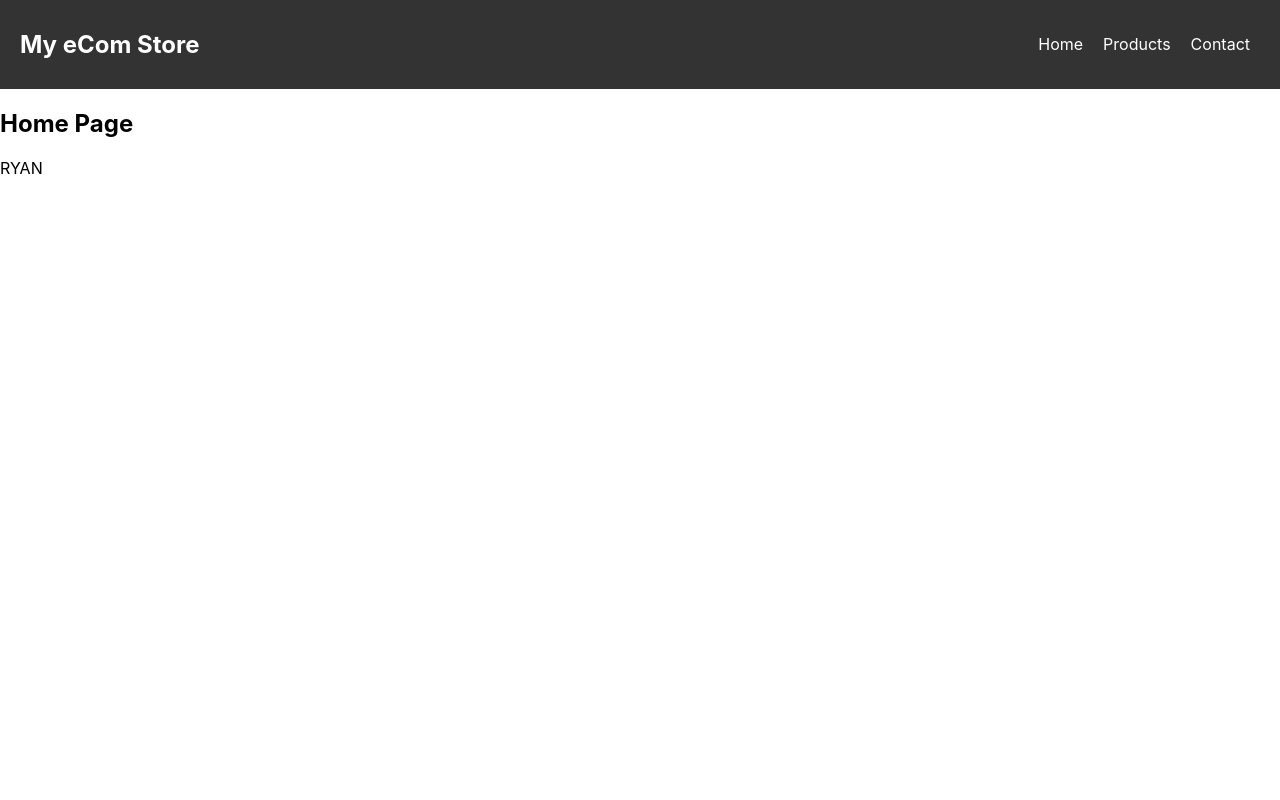
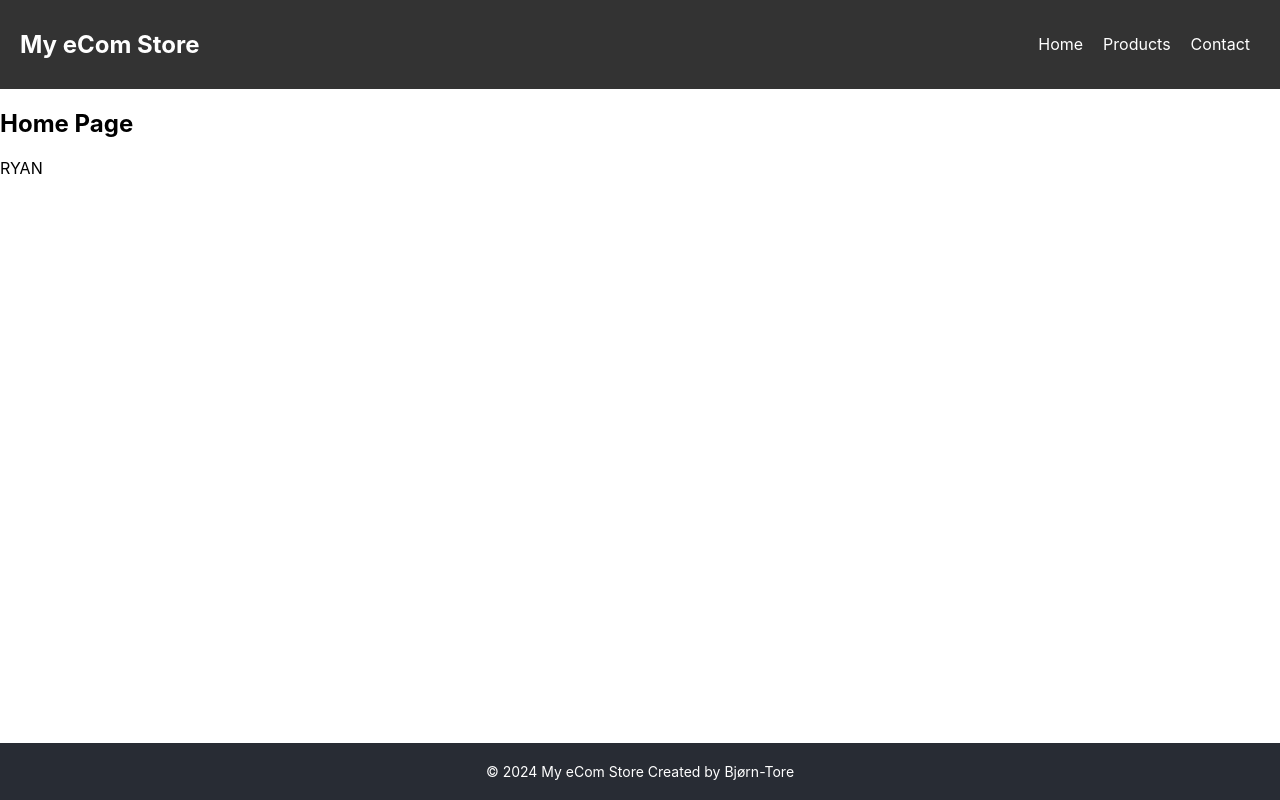
Before and after one commit to Bjonne696/Shopease-course-assignment-front-end-frameworks, a React (Create React App) app: page / in a window 1280 px wide. Built offline with nearby package versions, Linux system fonts and the light colour scheme.

Commit message:
Created footer
created footer within the components folder, and linked it to the Layout.jsx in the same folder. Updated App.jsx to refect this.

```diff
--- /dev/null
+++ b/src/components/Footer.jsx
@@ -0,0 +1,34 @@
+import React from 'react';
+import styled from 'styled-components';
+
+const FooterContainer = styled.footer`
+  background-color: #282c34;
+  color: white;
+  text-align: center;
+  padding: 20px 0;
+  position: fixed;
+  left: 0;
+  bottom: 0;
+  width: 100%;
+`;
+
+const FooterText = styled.p`
+  margin: 0;
+  padding: 0;
+  font-size: 14px;
+`;
+
+const Footer = () => {
+  return (
+    <FooterContainer>
+      <FooterText>© {new Date().getFullYear()} My eCom Store Created by Bjørn-Tore</FooterText>
+    </FooterContainer>
+  );
+};
+
+export default Footer;
+
+
+/*FooterContainer is a styled footer element that will stick to the bottom of the page.
+FooterText is a styled paragraph for any text you want to include in the footer.
+The Footer functional component returns the styled footer with some basic text, including the current year.*/
--- a/src/components/Layout.jsx
+++ b/src/components/Layout.jsx
@@ -1,6 +1,7 @@
 import React from 'react';
 import styled from 'styled-components';
 import Header from './Header';
+import Footer from './Footer';
 
 const LayoutWrapper = styled.div`
   display: flex;
@@ -16,6 +17,7 @@ const Layout = ({ children }) => (
   <LayoutWrapper>
     <Header />
     <Main>{children}</Main>
+    <Footer />
   </LayoutWrapper>
 );
 
```
